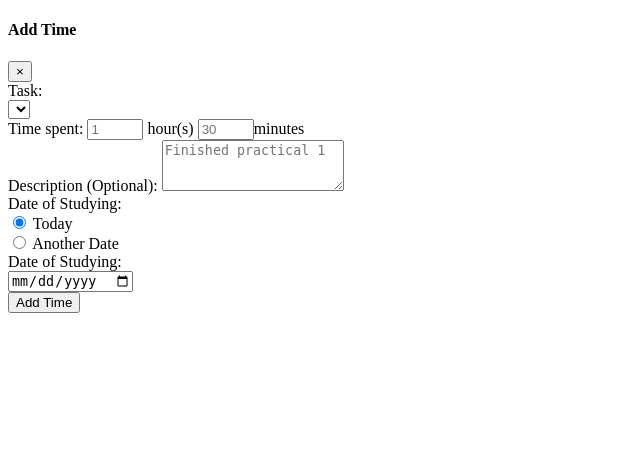
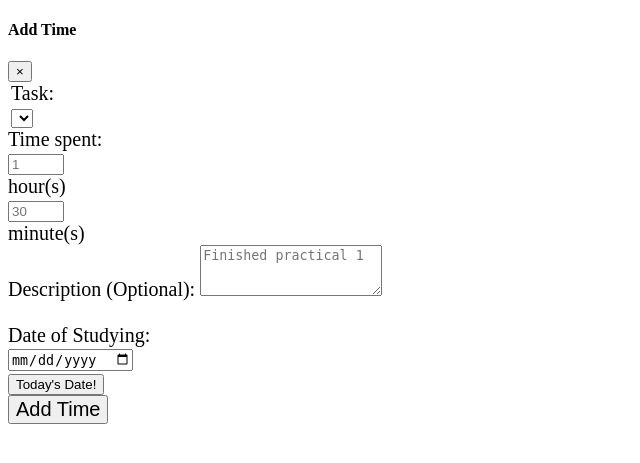
Before and after one commit to SheKei/COMP3000-Computing-Project, a PHP site: page /add_time.php in a window 1280 px wide. Shown: the top 463 px of the page, without its empty margins (0-640 px from the left). Run offline with PHP 8.4, Linux system fonts and the light colour scheme; lists and menus that the app fills with data are empty.

Commit message:
UI changes

```diff
--- a/Hourly/View/add_class.php
+++ b/Hourly/View/add_class.php
@@ -93,14 +93,14 @@
                             <label>Class Duration:</label>
                         </div>
                         <div class="col-sm-2">
-                            <input name="hour" id="hour" min="0" max="23" type="number" class="form-control" required>
+                            <input name="hour" id="hour" min="0" max="23" type="number" class="form-control" placeholder="2" required>
                         </div>
                         <div class="col-sm-1">
                             <label for="hour">hour(s)</label>
                         </div>
 
                         <div class="col-sm-2">
-                            <input name="minutes" id="minutes" min="0" max="59" type="number" class="form-control" required>
+                            <input name="minutes" id="minutes" min="0" max="59" type="number" class="form-control" placeholder="30" required>
                         </div>
                         <div class="col-sm-1">
                             <label for="minutes">minute(s)</label>
--- a/Hourly/View/add_reminder.php
+++ b/Hourly/View/add_reminder.php
@@ -29,10 +29,10 @@
                     <!-- Form to add a reminder -->
                     <form method="post" action="../Controller/reminderController.php">
                         <label for="reminder">
-                            <textarea id="reminder" name="reminder" class="form-control" cols="60" rows="7" placeholder="Jot your thoughts down here..."></textarea>
+                            <textarea id="reminder" name="reminder" class="form-control" cols="60" rows="7" placeholder="Jot your thoughts down here..." required></textarea>
                         </label>
 
-                        <button type="submit" class="btn btn-success" name="addReminder" id="addReminder">Add Reminder</button>
+                        <button type="submit" class="btn btn-success float-right" name="addReminder" id="addReminder">Add Reminder</button>
                     </form>
 
                 </div>
--- a/Hourly/View/add_time.php
+++ b/Hourly/View/add_time.php
@@ -4,6 +4,9 @@
 <head>
     <meta charset="UTF-8">
     <meta name="viewport" content="width=device-width, initial-scale=1.0" />
+    <style>
+        label{font-size: 20px;}
+    </style>
 </head>
 <body>
 
@@ -17,13 +20,13 @@
             </div>
 
             <div class="modal-body">
-                <div class="container" id="timeContainer">
+                <div class="container" id="timeContainer" style="font-size: 20px;">
 
                     <form method="post" action="../Controller/timeController.php">
 
                         <!-- DROP DOWN MENU TO SELECT ONGOING TASK-->
                         <div class="form-row">
-                            <div class="form-group row">
+                            <div style="margin-left: 3px;" class="form-group row">
                                 <label for="taskName" class="col-form-label">Task: <label>
                                         <div class="col-auto">
                                             <select class="form-control" name="taskName" id="taskName">
@@ -39,43 +42,48 @@
                         <!-- SECTION TO INPUT TIME SPENT ON TASK -->
                         <div class="form-row">
                             <div class="form-group row">
-                                <div class="col-auto">
-                                <label for="time" class="col-form-label">Time spent: </label>
-                                <input class="form-control" type ="number" min="0" max="23" id="hour" placeholder="1" name="hour" required> <label for="hour">hour(s) </label>
-                                <input class="form-control" type="number" min="0" max="59" placeholder="30" id="minute" name="minute" required><label for="minute">minutes</label>
+
+                                <div class="col-2">
+                                    <label style="font-size: 20px" for="time" class="col-form-label">Time spent: </label style="font-size: 20px">
+                                </div>
+                                <div class="col-2">
+                                    <input class="form-control" type ="number" min="0" max="23" id="hour" placeholder="1" name="hour" required>
+                                </div>
+                                <div class="col-2">
+                                    <label for="hour">hour(s) </label>
+                                </div>
+                                <div class="col-2">
+                                    <input class="form-control" type="number" min="0" max="59" placeholder="30" id="minute" name="minute" required>
+                                </div>
+                                <div class="col-2">
+                                    <label for="minute">minute(s)</label>
                                 </div>
                             </div>
                         </div>
 
                         <!-- DESCRIPTION BOX -->
-                        <div class="form-group">
+                        <div class="form-group-row">
                             <label for="description">Description (Optional):</label>
                             <textarea class="form-control" placeholder="Finished practical 1" id="description" name="description" rows="3"></textarea>
-                        </div>
+                        </div><br>
 
                         <!-- TIME STAMP -->
                         <div class="form-group row">
-                            <label class="col-form-label">Date of Studying: <label>
-                                    <div class="form-check form-check-inline">
-                                        <input class="form-check-input" type="radio" name="todayDate" id="todayDate" value="today" checked>
-                                        <label class="form-check-label taskInput" for="todayDate">Today</label>
-                                    </div>
 
-                                    <div class="form-check form-check-inline">
-                                        <input class="form-check-input taskInput" type="radio" name="anotherDate" id="anotherDate" value="another">
-                                        <label class="form-check-label" for="anotherDate">Another Date</label>
-                                    </div>
-                        </div>
-
-                        <div class="form-group row">
-                            <label for="date" class="col-form-label">Date of Studying: </label>
-                            <div class="col-auto">
-                                <input class="form-control" type="date" id="date" name="date">
+                            <div class="col-2">
+                                <label class="col-form-label">Date of Studying: <label>
+                            </div>
+                            <div class="col-3">
+                                <input class="form-control" type="date" id="date" name="date" required>
+                            </div>
+                            <div class="col-2">
+                                <button type="button" class="btn btn-dark" id="btnToday">Today's Date!</button>
                             </div>
                         </div>
 
+
                         <!-- SUBMIT BTN -->
-                        <input type="submit" class="btn btn-primary" name="addTimeBtn" id="addTimeBtn" value="Add Time">
+                        <input style="font-size: 20px" type="submit" class="btn btn-primary float-right" name="addTimeBtn" id="addTimeBtn" value="Add Time">
                     </form>
 
                 </div>
@@ -87,3 +95,21 @@
 
 </body>
 </html>
+<script>
+    $(function(){
+
+        //Change date input field to today's date
+        $("#btnToday").click(function(){
+            let d = new Date();
+            let month = d.getMonth(); let day = d.getDay();
+            if(d.getDay()<10){
+                day = "0"+day;
+            }
+            if(d.getMonth()<10){
+                month = "0"+month;
+            }
+            $("#date").val(d.getFullYear()+"-"+month+"-"+day);
+        });
+
+    });
+</script>
--- a/Hourly/View/assign_task.php
+++ b/Hourly/View/assign_task.php
@@ -27,7 +27,7 @@
 <body>
     <div class="modal fade" id="taskModal" style='font-family: "Century Gothic", "Century", "Century Schoolbook"'>
         <div class="modal-dialog modal-dialog-centered modal-xl">
-            <div class="modal-content">
+            <div class="modal-content"  style="font-size: 15px;">
 
                 <div class="modal-header">
                     <h4 class="modal-title" style="font-family:'Century Gothic'">Assign a Task</h4>
@@ -111,7 +111,7 @@
                             </div>
                         </div>
 
-                            <input type="submit" class="btn btn-primary" id="addTaskBtn" name="addTaskBtn" value="Create Task" disabled>
+                            <input type="submit" class="btn btn-primary float-right" id="addTaskBtn" name="addTaskBtn" value="Create Task" disabled>
                         </form>
                     </div>
                 </div>
```
